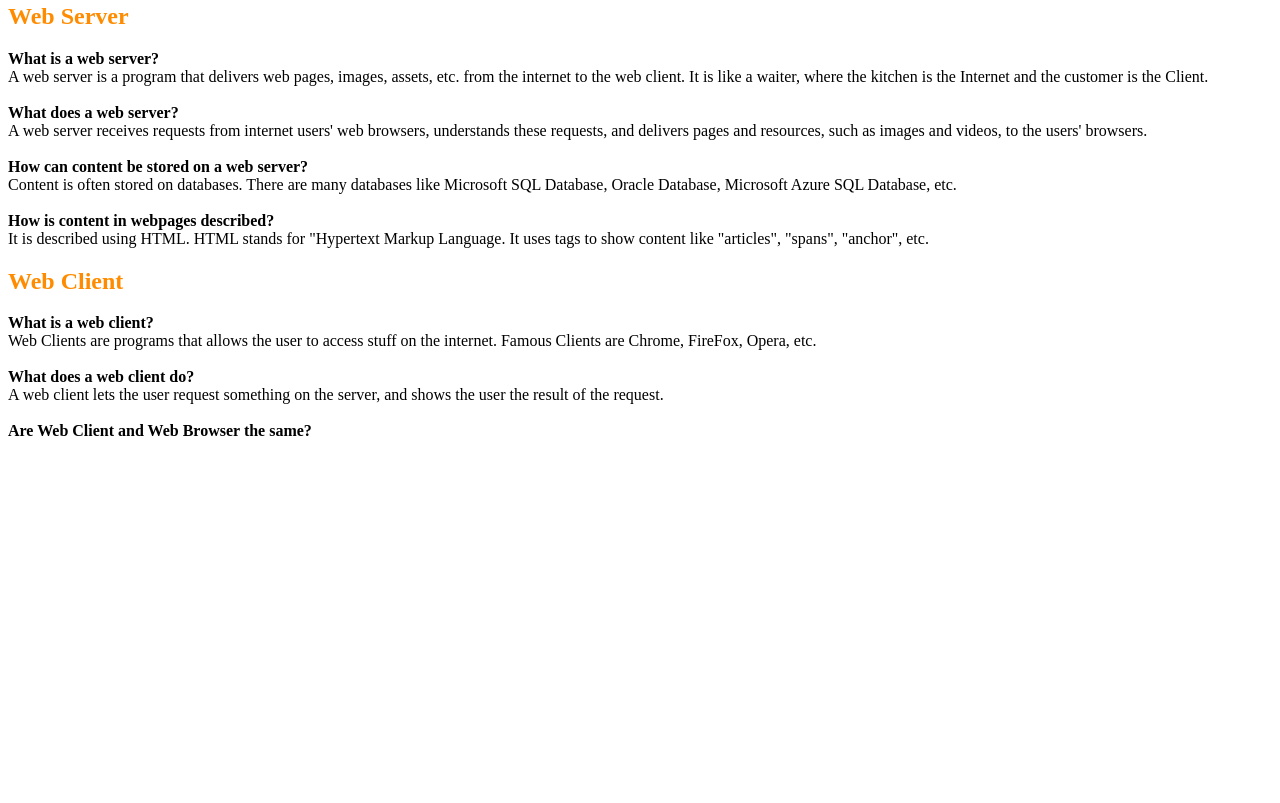
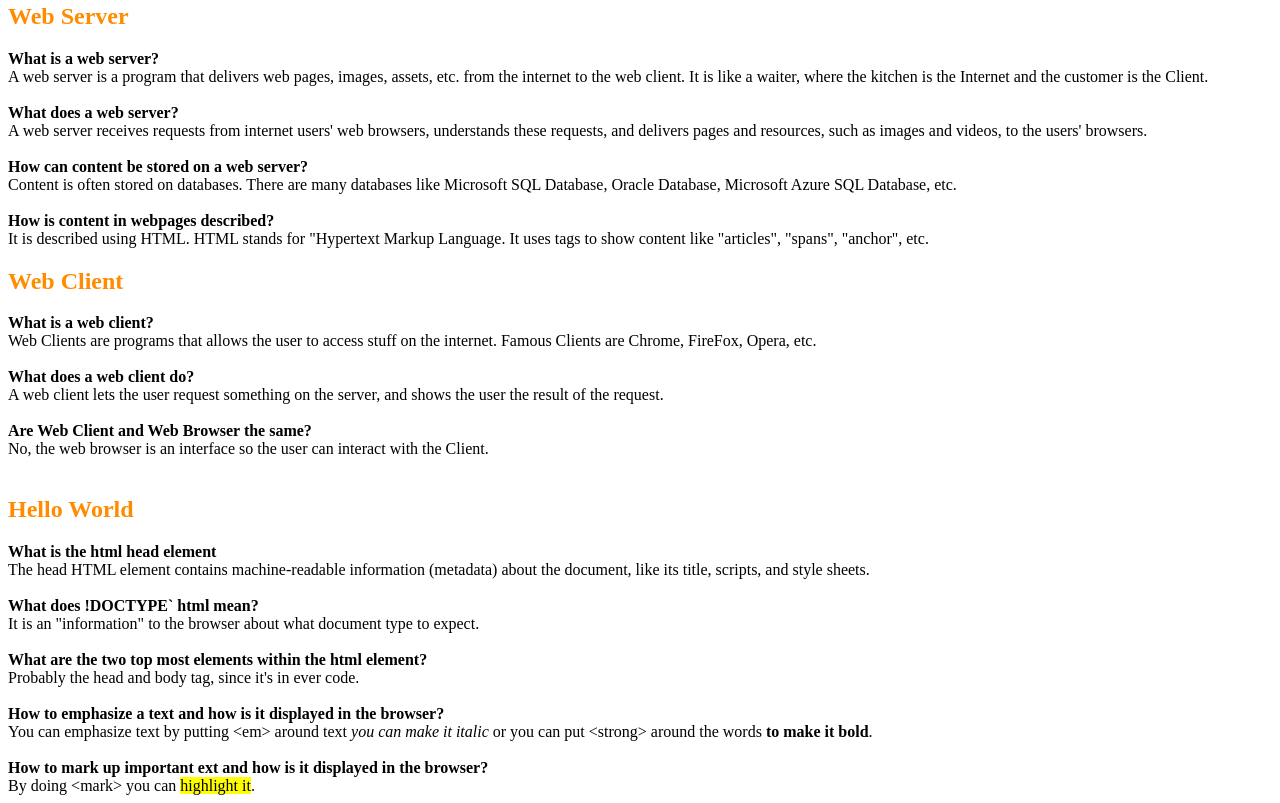
Before and after one commit to 2324-2bhif-wmc-assignments/00-cheat-sheet-abdullrahmanesmael07, a plain HTML site: page index.html in a window 1280 px wide. Shown: the part 352-1155 px from the top of the page. Before the commit the page ends 800 px from the top, so only its background shows below. Drawn offline with Linux system fonts and the light colour scheme.

Commit message:
almost finished the web client segment

```diff
--- a/index.html
+++ b/index.html
@@ -66,8 +66,33 @@
         A web client lets the user request something on the server, and shows the user the result of the request.
         <br><br>
         <span style="font-weight: bold">Are Web Client and Web Browser the same?</span>
+        <br>
+        No, the web browser is an interface so the user can interact with the Client.
+        <br><br>
+    </article>
 
-    </article>
+<article>
+    <h1 style="color: darkorange">Hello World</h1>
+    <span style="font-weight: bold">What is the html head element</span>
+    <br>
+    The head HTML element contains machine-readable information (metadata) about the document, like its title, scripts, and style sheets.
+    <br><br>
+    <span style="font-weight: bold">What does !DOCTYPE` html mean?</span>
+    <br>
+    It is an "information" to the browser about what document type to expect.
+    <br><br>
+    <span style="font-weight: bold">What are the two top most elements within the html element?</span>
+    <br>
+    Probably the head and body tag, since it's in ever code.
+    <br><br>
+    <span style="font-weight: bold">How to emphasize a text and how is it displayed in the browser?</span>
+    <br>
+    You can emphasize text by putting  &lt;em&gt; around text <em> you can make it italic</em> or you can put &LT;strong&gt; around the words <strong> to make it bold</strong>.
+    <br><br>
+    <span style="font-weight: bold">How to mark up important ext and how is it displayed in the browser?</span>
+    <br>
+    By doing &lt;mark&gt; you can <mark>highlight it</mark>.
+</article>
 
 
 </body>
```
